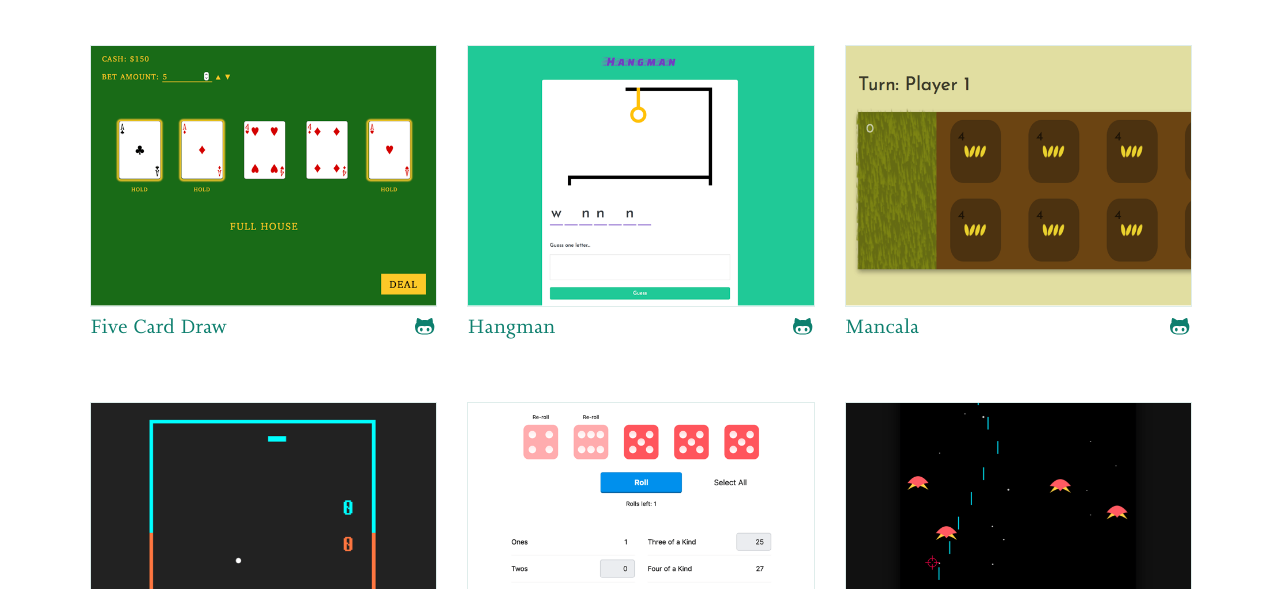
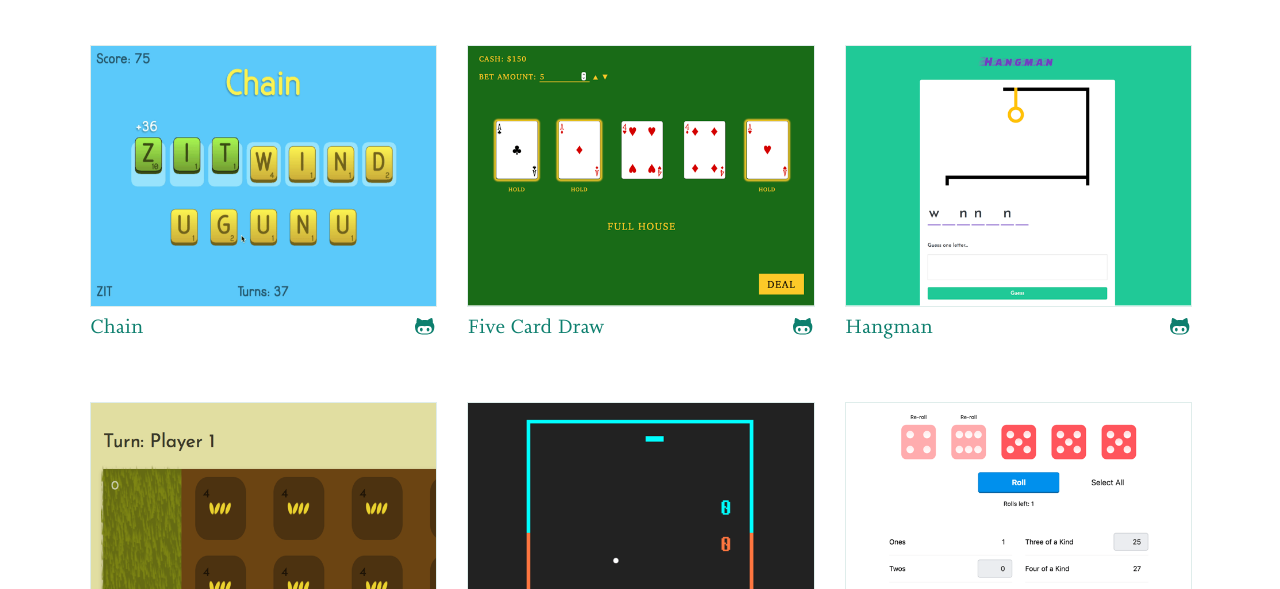
Before and after one commit to mateowatson/watsonbrosgames, a website: page index.html in a window 1280 px wide. Shown: the part 211-800 px from the top of the page. Drawn offline with Linux system fonts and the light colour scheme.

Commit message:
added Chain

```diff
--- a/index.html
+++ b/index.html
@@ -17,6 +17,13 @@
             </div>
 
             <ul class="games">
+                <li class="game">
+                    <div class="game-info">
+                        <h2 class="game-title"><a href="/chain">Chain</a></h2>
+                        <a class="icon-link github-link" href="https://github.com/blakewatson/chain-game"><span class="assistive-text">Code on Github</span></a>
+                    </div>
+                    <a href="/chain"><img src="/images/chain.png" alt="Depiction of a row of 7 letter tiles, the first three of which spells 'zit' and are highlighted with a score of +36 written above them." /></a>
+                </li>
                 <li class="game">
                     <div class="game-info">
                         <h2 class="game-title"><a href="/5card">Five Card Draw</a></h2>
```
Also changed, not shown: images/chain.png (added).
